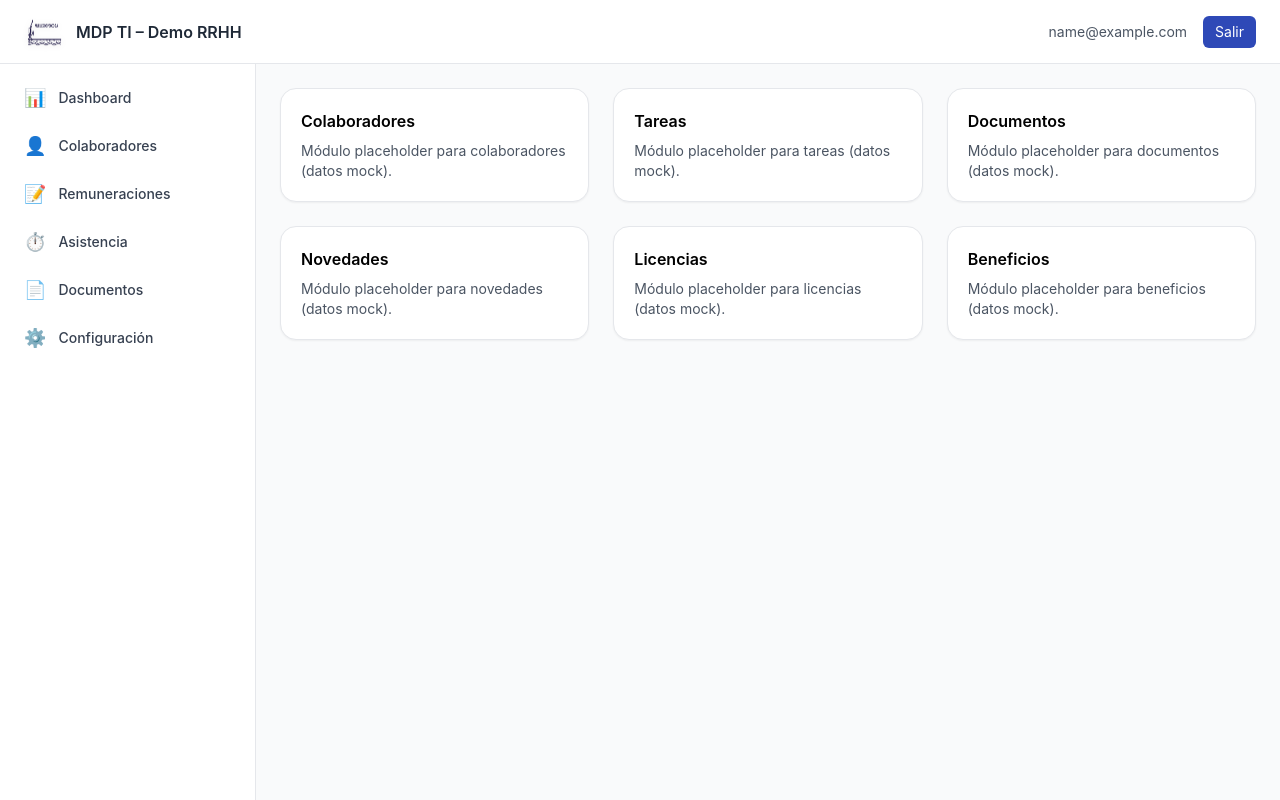
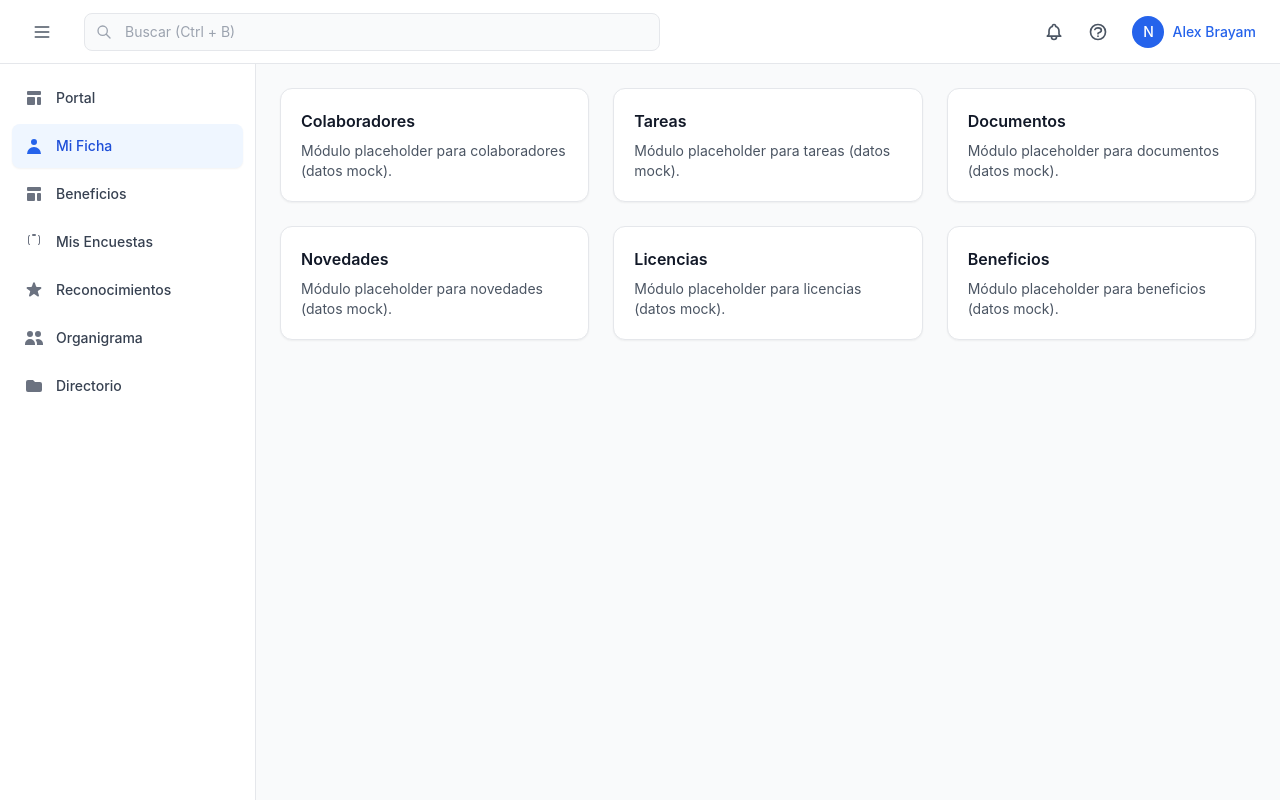
Before and after one commit to AlexHeisinger09/Seven, a React (Vite) app: page / in a window 1280 px wide. Both pictures are taken after typing "name@example.com" into the empty fields and a click on the button "Siguiente". Built offline with nearby package versions, Linux system fonts and the light colour scheme.

Commit message:
cambios en sidebar y Header.tsx

```diff
--- a/src/App.tsx
+++ b/src/App.tsx
@@ -7,17 +7,33 @@ import { Content } from './components/Content';
 
 export default function App() {
   const [user, setUser] = useState<User | null>(null);
+  const [isSidebarOpen, setIsSidebarOpen] = useState(false);
+
+  const toggleSidebar = () => {
+    setIsSidebarOpen(!isSidebarOpen);
+  };
+
+  const closeSidebar = () => {
+    setIsSidebarOpen(false);
+  };
 
   if (!user) {
     return <Login onSuccess={setUser} />;
   }
 
   return (
-    <div className="min-h-screen flex flex-col">
-      <Header user={user} onSignOut={() => setUser(null)} />
-      <div className="flex flex-1">
-        <Sidebar />
-        <Content />
+    <div className="min-h-screen flex flex-col bg-gray-50">
+      <Header
+        user={user}
+        onSignOut={() => setUser(null)}
+        isSidebarOpen={isSidebarOpen}
+        onToggleSidebar={toggleSidebar}
+        isSidebarCollapsed={false}
+        onToggleCollapse={() => {}}
+      />
+      <div className="flex flex-1 relative">
+        <Sidebar isOpen={isSidebarOpen} onClose={closeSidebar} />
+        <Content isSidebarCollapsed={false} />
       </div>
     </div>
   );
--- a/src/components/Content.tsx
+++ b/src/components/Content.tsx
@@ -1,21 +1,31 @@
 import { CONTENT_MODULES } from '../utils/constants';
 
-export function Content() {
+interface ContentProps {
+  isSidebarCollapsed?: boolean;
+}
+
+export function Content({ isSidebarCollapsed = false }: ContentProps) {
   return (
-    <main className="flex-1 p-6 bg-gray-50 min-h-[calc(100vh-4rem)]">
-      <div className="grid gap-6 grid-cols-1 md:grid-cols-2 xl:grid-cols-3">
+    <main className={`
+      flex-1 p-4 lg:p-6 bg-gray-50 min-h-[calc(100vh-4rem)] w-full overflow-x-hidden
+      transition-all duration-300 ease-in-out
+      ${isSidebarCollapsed ? 'lg:ml-0' : 'lg:ml-0'}
+    `}>
+      <div className="max-w-7xl mx-auto">
+        <div className="grid gap-4 lg:gap-6 grid-cols-1 md:grid-cols-2 xl:grid-cols-3">
           {CONTENT_MODULES.map((module) => (
             <div
               key={module}
-            className="bg-white rounded-2xl p-5 shadow-sm border hover:shadow-md transition-shadow duration-200"
+              className="bg-white rounded-xl p-4 lg:p-5 shadow-sm border hover:shadow-md transition-all duration-200 hover:scale-[1.02]"
             >
-            <h3 className="font-semibold mb-2">{module}</h3>
+              <h3 className="font-semibold mb-2 text-gray-900">{module}</h3>
               <p className="text-sm text-gray-600">
                 Módulo placeholder para {module.toLowerCase()} (datos mock).
               </p>
             </div>
           ))}
         </div>
+      </div>
     </main>
   );
 }
--- a/src/components/Header.tsx
+++ b/src/components/Header.tsx
@@ -1,38 +1,87 @@
 import React from 'react';
 import type { HeaderProps } from '../types';
-import { COLORS } from '../utils/constants';
 
-const { BUK_BLUE } = COLORS;
+interface ExtendedHeaderProps extends HeaderProps {
+  isSidebarOpen: boolean;
+  isSidebarCollapsed: boolean;
+  onToggleSidebar: () => void;
+  onToggleCollapse: () => void;
+}
 
-export function Header({ user, onSignOut }: HeaderProps) {
+export function Header({ user, onSignOut, isSidebarOpen, isSidebarCollapsed, onToggleSidebar, onToggleCollapse }: ExtendedHeaderProps) {
   return (
-    <header
-      className="h-16 flex items-center justify-between px-6 border-b bg-white"
-      style={{ borderColor: '#E5E7EB' }}
-    >
-      <div className="flex items-center gap-3">
-        <img
-          src="/logo.png"
-          alt="Logo"
-          className="w-10 h-10 rounded-lg"
-          style={{ filter: 'drop-shadow(0 1px 3px rgba(0,0,0,0.1))' }}
-        />
-        <span className="font-semibold text-gray-800">
-          MDP TI – Demo RRHH
-        </span>
+    <header className="h-16 flex items-center bg-white border-b border-gray-200 px-4 lg:px-6">
+      {/* Botón hamburguesa para móvil y botón colapsar para desktop */}
+      <div className="flex items-center">
+        {/* Botón hamburguesa - solo móvil */}
+        <button
+          onClick={onToggleSidebar}
+          className="p-2 rounded-lg hover:bg-gray-100 transition-colors lg:hidden"
+          aria-label="Toggle menu"
+        >
+          <svg className="w-5 h-5 text-gray-600" fill="none" stroke="currentColor" viewBox="0 0 24 24">
+            <path strokeLinecap="round" strokeLinejoin="round" strokeWidth={2} d="M4 6h16M4 12h16M4 18h16" />
+          </svg>
+        </button>
+
+        {/* Botón colapsar - solo desktop */}
+        <button
+          onClick={onToggleCollapse}
+          className="hidden lg:block p-2 rounded-lg hover:bg-gray-100 transition-colors"
+          aria-label="Collapse sidebar"
+        >
+          <svg className="w-5 h-5 text-gray-600" fill="none" stroke="currentColor" viewBox="0 0 24 24">
+            <path strokeLinecap="round" strokeLinejoin="round" strokeWidth={2} d="M4 6h16M4 12h16M4 18h16" />
+          </svg>
+        </button>
       </div>
 
-      <div className="flex items-center gap-4">
-        <span className="text-sm text-gray-600 hidden sm:inline">
-          {user.email}
-        </span>
-        <button
-          onClick={onSignOut}
-          className="text-sm px-3 py-1.5 rounded-md text-white hover:opacity-90 transition-opacity"
-          style={{ background: BUK_BLUE }}
-        >
-          Salir
+      {/* Barra de búsqueda */}
+      <div className="flex-1 max-w-xl mx-6 hidden md:block">
+        <div className="relative">
+          <svg
+            className="absolute left-3 top-1/2 transform -translate-y-1/2 w-4 h-4 text-gray-400"
+            fill="none"
+            stroke="currentColor"
+            viewBox="0 0 24 24"
+          >
+            <path strokeLinecap="round" strokeLinejoin="round" strokeWidth={2} d="M21 21l-6-6m2-5a7 7 0 11-14 0 7 7 0 0114 0z" />
+          </svg>
+          <input
+            type="text"
+            placeholder="Buscar (Ctrl + B)"
+            className="w-full pl-10 pr-4 py-2 text-sm bg-gray-50 border border-gray-200 rounded-lg focus:outline-none focus:ring-2 focus:ring-blue-500 focus:bg-white transition-colors"
+          />
+        </div>
+      </div>
+
+      {/* Acciones del usuario - pegadas a la derecha */}
+      <div className="flex items-center gap-2 ml-auto">
+        {/* Botón de notificaciones */}
+        <button className="p-2 rounded-lg hover:bg-gray-100 transition-colors relative">
+          <svg className="w-5 h-5 text-gray-600" fill="none" stroke="currentColor" viewBox="0 0 24 24">
+            <path strokeLinecap="round" strokeLinejoin="round" strokeWidth={2} d="M15 17h5l-1.405-1.405A2.032 2.032 0 0118 14.158V11a6.002 6.002 0 00-4-5.659V5a2 2 0 10-4 0v.341C7.67 6.165 6 8.388 6 11v3.159c0 .538-.214 1.055-.595 1.436L4 17h5m6 0v1a3 3 0 11-6 0v-1m6 0H9" />
+          </svg>
         </button>
+
+        {/* Botón de ayuda */}
+        <button className="p-2 rounded-lg hover:bg-gray-100 transition-colors">
+          <svg className="w-5 h-5 text-gray-600" fill="none" stroke="currentColor" viewBox="0 0 24 24">
+            <path strokeLinecap="round" strokeLinejoin="round" strokeWidth={2} d="M8.228 9c.549-1.165 2.03-2 3.772-2 2.21 0 4 1.343 4 3 0 1.4-1.278 2.575-3.006 2.907-.542.104-.994.54-.994 1.093m0 3h.01M21 12a9 9 0 11-18 0 9 9 0 0118 0z" />
+          </svg>
+        </button>
+
+        {/* Perfil de usuario */}
+        <div className="flex items-center gap-2 ml-2">
+          <div className="w-8 h-8 bg-blue-600 rounded-full flex items-center justify-center">
+            <span className="text-white text-sm font-medium">
+              {user.email.charAt(0).toUpperCase()}
+            </span>
+          </div>
+          <span className="text-sm text-blue-600 font-medium hidden sm:inline">
+            Alex Brayam
+          </span>
+        </div>
       </div>
     </header>
   );
--- a/src/components/Sidebar.tsx
+++ b/src/components/Sidebar.tsx
@@ -1,15 +1,135 @@
-import { SIDEBAR_ITEMS } from '../utils/constants';
+import React from 'react';
+import { COLORS } from '../utils/constants';
 
-export function Sidebar() {
+interface SidebarProps {
+  isOpen: boolean;
+  onClose: () => void;
+}
+
+export function Sidebar({ isOpen, onClose }: SidebarProps) {
+  const menuItems = [
+    {
+      label: 'Portal',
+      icon: (
+        <svg className="w-5 h-5" fill="currentColor" viewBox="0 0 20 20">
+          <path d="M3 4a1 1 0 011-1h12a1 1 0 011 1v2a1 1 0 01-1 1H4a1 1 0 01-1-1V4zM3 10a1 1 0 011-1h6a1 1 0 011 1v6a1 1 0 01-1 1H4a1 1 0 01-1-1v-6zM14 9a1 1 0 00-1 1v6a1 1 0 001 1h2a1 1 0 001-1v-6a1 1 0 00-1-1h-2z" />
+        </svg>
+      )
+    },
+    {
+      label: 'Mi Ficha',
+      icon: (
+        <svg className="w-5 h-5" fill="currentColor" viewBox="0 0 20 20">
+          <path fillRule="evenodd" d="M10 9a3 3 0 100-6 3 3 0 000 6zm-7 9a7 7 0 1114 0H3z" clipRule="evenodd" />
+        </svg>
+      ),
+      isActive: true
+    },
+    {
+      label: 'Beneficios',
+      icon: (
+        <svg className="w-5 h-5" fill="currentColor" viewBox="0 0 20 20">
+          <path d="M3 4a1 1 0 011-1h12a1 1 0 011 1v2a1 1 0 01-1 1H4a1 1 0 01-1-1V4zM3 10a1 1 0 011-1h6a1 1 0 011 1v6a1 1 0 01-1 1H4a1 1 0 01-1-1v-6zM14 9a1 1 0 00-1 1v6a1 1 0 001 1h2a1 1 0 001-1v-6a1 1 0 00-1-1h-2z" />
+        </svg>
+      )
+    },
+    {
+      label: 'Mis Encuestas',
+      icon: (
+        <svg className="w-5 h-5" fill="currentColor" viewBox="0 0 20 20">
+          <path d="M9 2a1 1 0 000 2h2a1 1 0 100-2H9z" />
+          <path fillRule="evenodd" d="M4 5a2 2 0 012-2v1a1 1 0 00-1 1v6a1 1 0 001 1v1a2 2 0 01-2-2V5zM16 5a2 2 0 00-2-2v1a1 1 0 011 1v6a1 1 0 01-1 1v1a2 2 0 002-2V5z" clipRule="evenodd" />
+        </svg>
+      )
+    },
+    {
+      label: 'Reconocimientos',
+      icon: (
+        <svg className="w-5 h-5" fill="currentColor" viewBox="0 0 20 20">
+          <path d="M9.049 2.927c.3-.921 1.603-.921 1.902 0l1.07 3.292a1 1 0 00.95.69h3.462c.969 0 1.371 1.24.588 1.81l-2.8 2.034a1 1 0 00-.364 1.118l1.07 3.292c.3.921-.755 1.688-1.54 1.118l-2.8-2.034a1 1 0 00-1.175 0l-2.8 2.034c-.784.57-1.838-.197-1.539-1.118l1.07-3.292a1 1 0 00-.364-1.118L2.98 8.72c-.783-.57-.38-1.81.588-1.81h3.461a1 1 0 00.951-.69l1.07-3.292z" />
+        </svg>
+      )
+    },
+    {
+      label: 'Organigrama',
+      icon: (
+        <svg className="w-5 h-5" fill="currentColor" viewBox="0 0 20 20">
+          <path d="M9 6a3 3 0 11-6 0 3 3 0 016 0zM17 6a3 3 0 11-6 0 3 3 0 016 0zM12.93 17c.046-.327.07-.66.07-1a6.97 6.97 0 00-1.5-4.33A5 5 0 0119 16v1h-6.07zM6 11a5 5 0 015 5v1H1v-1a5 5 0 015-5z" />
+        </svg>
+      )
+    },
+    {
+      label: 'Directorio',
+      icon: (
+        <svg className="w-5 h-5" fill="currentColor" viewBox="0 0 20 20">
+          <path d="M2 6a2 2 0 012-2h5l2 2h5a2 2 0 012 2v6a2 2 0 01-2 2H4a2 2 0 01-2-2V6z" />
+        </svg>
+      )
+    }
+  ];
+
   return (
-    <aside className="w-64 border-r bg-white h-[calc(100vh-4rem)] overflow-y-auto">
-      <nav className="p-3 space-y-1">
-        {SIDEBAR_ITEMS.map((item) => (
+    <>
+      {/* Overlay para móvil */}
+      {isOpen && (
+        <div
+          className="fixed inset-0 bg-black bg-opacity-50 z-40 lg:hidden"
+          onClick={onClose}
+        />
+      )}
+
+      {/* Sidebar */}
+      <aside className={`
+        fixed lg:static inset-y-0 left-0 z-50 lg:z-auto
+        w-64 bg-white border-r border-gray-200
+        transform transition-transform duration-300 ease-in-out
+        ${isOpen ? 'translate-x-0' : '-translate-x-full lg:translate-x-0'}
+      `}>
+        {/* Header con logo - solo visible en móvil */}
+        <div className="lg:hidden p-4 border-b border-gray-200 bg-white">
+          <div className="flex items-center justify-between">
+            <div className="flex items-center gap-3">
+              <img
+                src="/logo.png"
+                alt="Logo"
+                className="w-8 h-8 rounded"
+              />
+              <span className="font-semibold text-gray-800 text-sm">
+                MDP TI
+              </span>
+            </div>
             <button
-            key={item.label}
-            className="w-full flex items-center gap-3 px-3 py-2 rounded-lg text-left hover:bg-gray-100 text-gray-700 transition-colors duration-150"
+              onClick={onClose}
+              className="p-2 rounded-lg hover:bg-gray-100 transition-colors"
             >
-            <span className="text-lg" aria-hidden="true">
+              <svg className="w-5 h-5 text-gray-500" fill="none" stroke="currentColor" viewBox="0 0 24 24">
+                <path strokeLinecap="round" strokeLinejoin="round" strokeWidth={2} d="M6 18L18 6M6 6l12 12" />
+              </svg>
+            </button>
+          </div>
+        </div>
+
+        {/* Menú de navegación */}
+        <nav className="flex-1 p-3">
+          <div className="space-y-1">
+            {menuItems.map((item, index) => (
+              <button
+                key={index}
+                className={`
+                  w-full flex items-center gap-3 px-3 py-3 rounded-lg text-left transition-all duration-150 group
+                  ${item.isActive
+                    ? 'bg-blue-50 text-blue-700 shadow-sm'
+                    : 'text-gray-700 hover:bg-gray-50 hover:text-gray-900'
+                  }
+                `}
+              >
+                <span className={`
+                  flex-shrink-0 transition-colors duration-150
+                  ${item.isActive
+                    ? 'text-blue-600'
+                    : 'text-gray-500 group-hover:text-gray-700'
+                  }
+                `}>
                   {item.icon}
                 </span>
                 <span className="text-sm font-medium">
@@ -17,7 +137,9 @@ export function Sidebar() {
                 </span>
               </button>
             ))}
+          </div>
         </nav>
       </aside>
+    </>
   );
 }
```
Also changed, not shown: src/types/index.ts (+14 -0 lines). Lines whose indentation alone changed are shown as unchanged.
